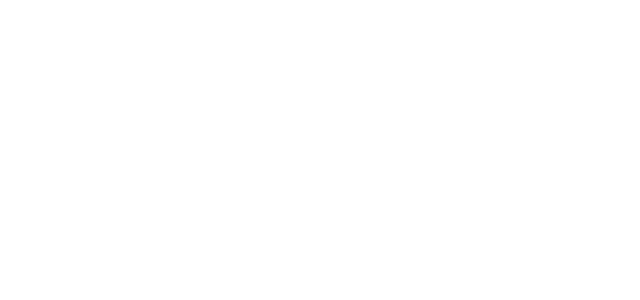
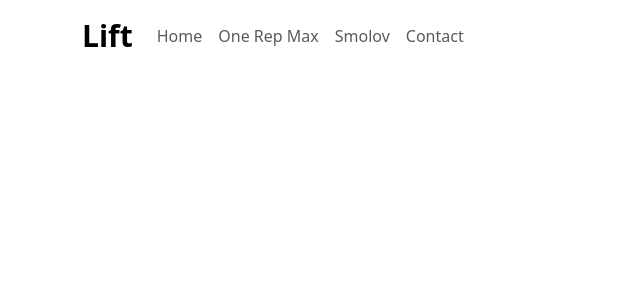
Before and after one commit to jalenlum/Lifting-Calculator, a React (Create React App) app: page / in a window 1280 px wide. Shown: the top 300 px of the page, without its empty margins (0-640 px from the left). Built offline with nearby package versions, Linux system fonts and the light colour scheme.

Commit message:
started navbar

```diff
--- a/src/App.js
+++ b/src/App.js
@@ -1,7 +1,9 @@
+import { Navbar } from "./components/Navbar";
+
 function App() {
   return (
     <div className="App">
-
+      <Navbar/>
     </div>
   );
 }
--- /dev/null
+++ b/src/components/Navbar.js
@@ -0,0 +1,36 @@
+export const Navbar = () =>{
+  return(
+    <>
+      <nav className="navbar fixed-top navbar-expand-md navbar-custom">
+        <div className="container">
+          <a href="https://jalenlum.com/" className="navbar-brand" style={{fontSize:30,fontWeight:600}}>Lift</a>
+          <button className="navbar-toggler" data-bs-toggle="collapse"
+          data-bs-target="#nav" aria-controls="nav" aria-label="Expand Navigation">
+            <span className="navbar-toggler-icon"></span>
+          </button>
+          <div className="collapse navbar-collapse" id="nav">
+            <ul className="navbar-nav">
+              <li className="nav-item">
+                <a href="#" className="nav-link links">Home</a>
+              </li>
+              <li className="nav-item">
+                <a href="#" className="nav-link links">One Rep Max</a>
+              </li>
+              <li className="nav-item">
+                <a href="#" className="nav-link links">Smolov</a>
+              </li>
+              {/* <li className="nav-item">
+                <a href="#" className="nav-link links">Portfolio</a>
+              </li> */}
+              <li className="nav-item">
+                <a href="#" className="nav-link links">Contact</a>
+              </li>
+            </ul>
+          </div>
+        </div>
+      </nav>
+
+
+    </>
+  )
+}
```
